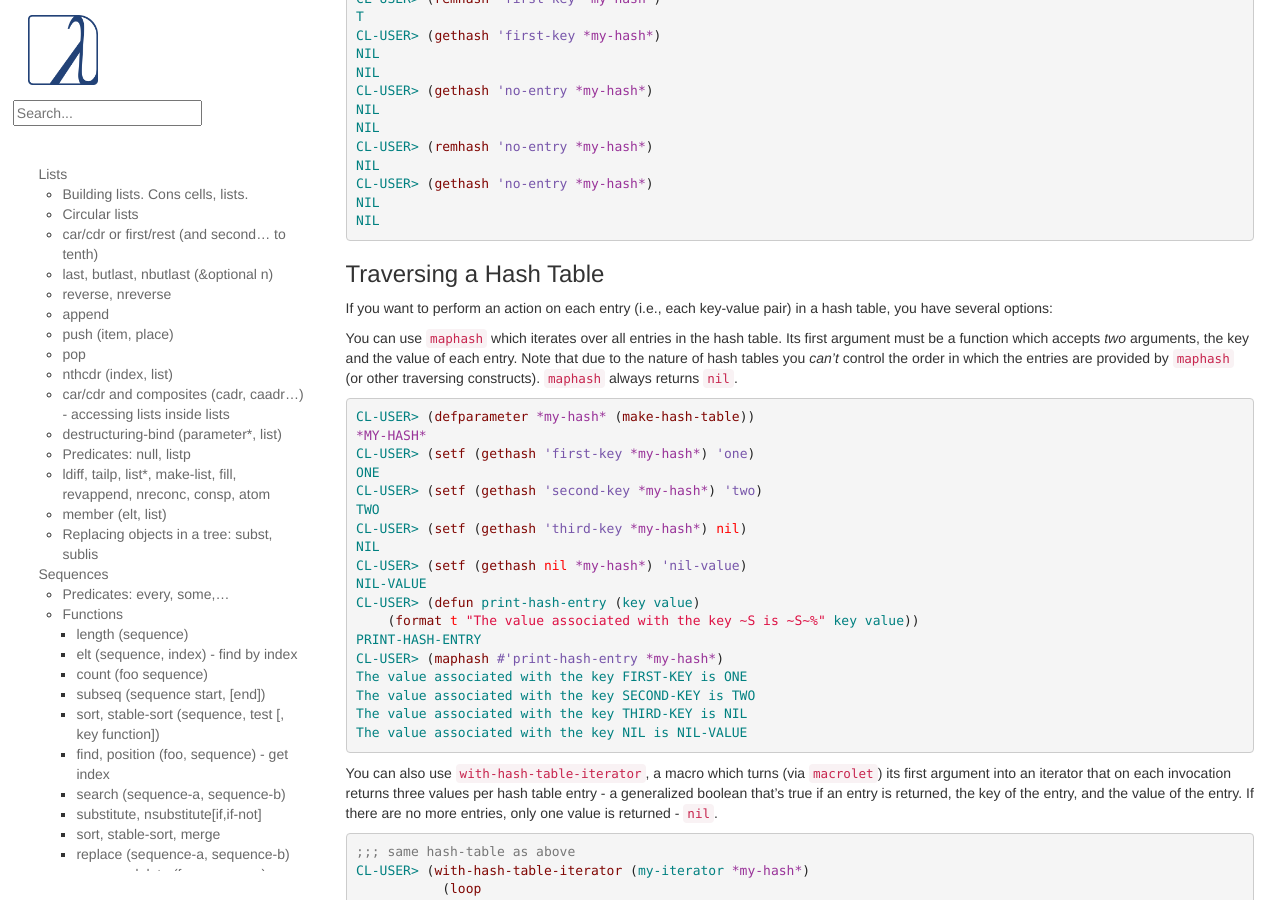
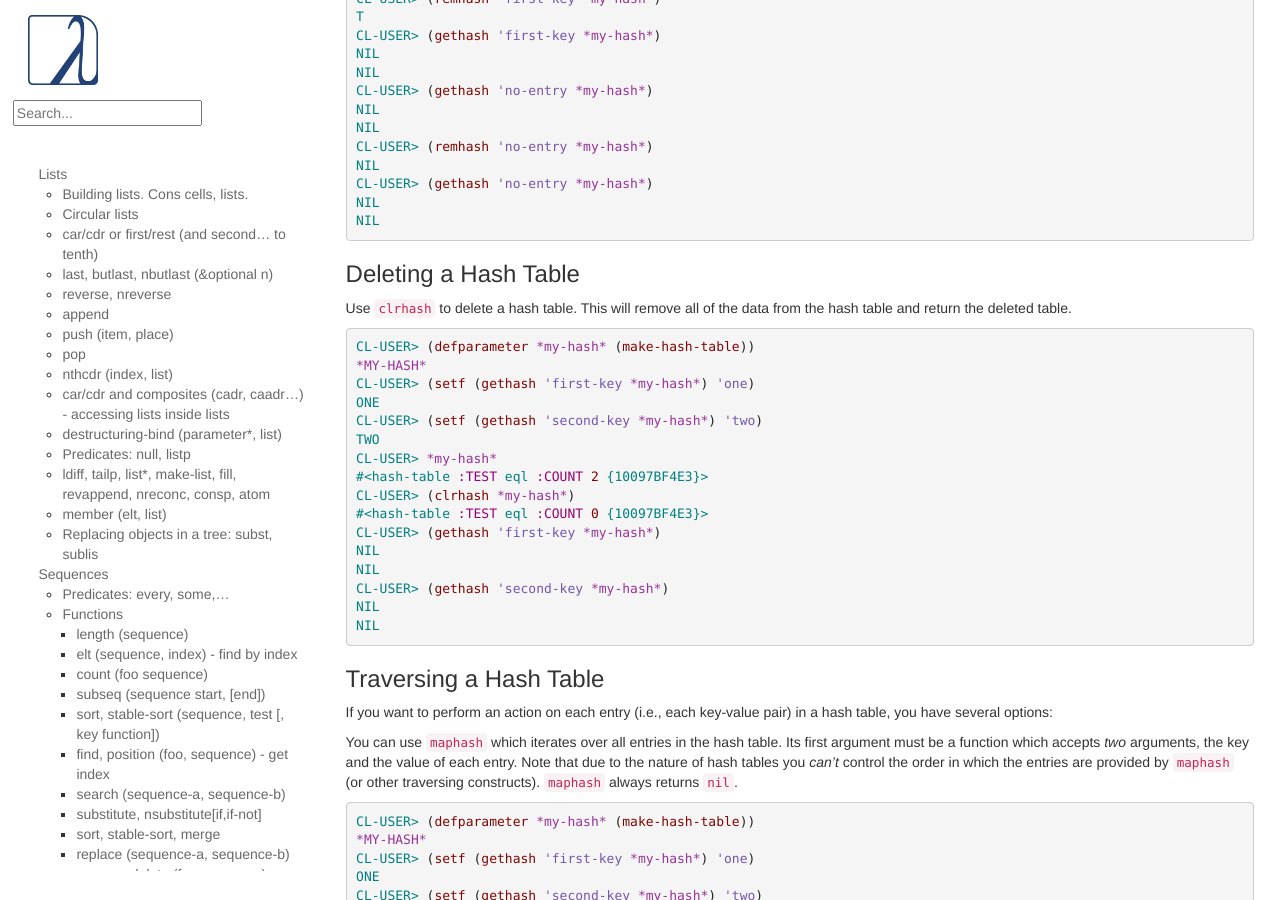
Before and after one commit to LispCookbook/cl-cookbook, a Jekyll site: the page built from data-structures.md, in a window 1280 px wide and 900 px high, scrolled down 13748 px. Built offline with Jekyll 4.4.1, drawn with Linux system fonts in a browser that asks for light colours.

Commit message:
Added (clrhash) to data-structures.md

```diff
--- a/data-structures.md
+++ b/data-structures.md
@@ -981,6 +981,34 @@ NIL
 CL-USER> (remhash 'no-entry *my-hash*)
 NIL
 CL-USER> (gethash 'no-entry *my-hash*)
+NIL
+NIL
+~~~
+
+
+<a name="del-tab"></a>
+
+### Deleting a Hash Table
+
+Use
+[`clrhash`](http://www.lispworks.com/documentation/HyperSpec/Body/f_clrhas.htm)
+to delete a hash table. This will remove all of the data from the hash table and return the deleted table.
+
+~~~lisp
+CL-USER> (defparameter *my-hash* (make-hash-table))
+*MY-HASH*
+CL-USER> (setf (gethash 'first-key *my-hash*) 'one)
+ONE
+CL-USER> (setf (gethash 'second-key *my-hash*) 'two)
+TWO
+CL-USER> *my-hash*
+#<hash-table :TEST eql :COUNT 2 {10097BF4E3}>
+CL-USER> (clrhash *my-hash*)
+#<hash-table :TEST eql :COUNT 0 {10097BF4E3}>
+CL-USER> (gethash 'first-key *my-hash*)
+NIL
+NIL
+CL-USER> (gethash 'second-key *my-hash*)
 NIL
 NIL
 ~~~
```
